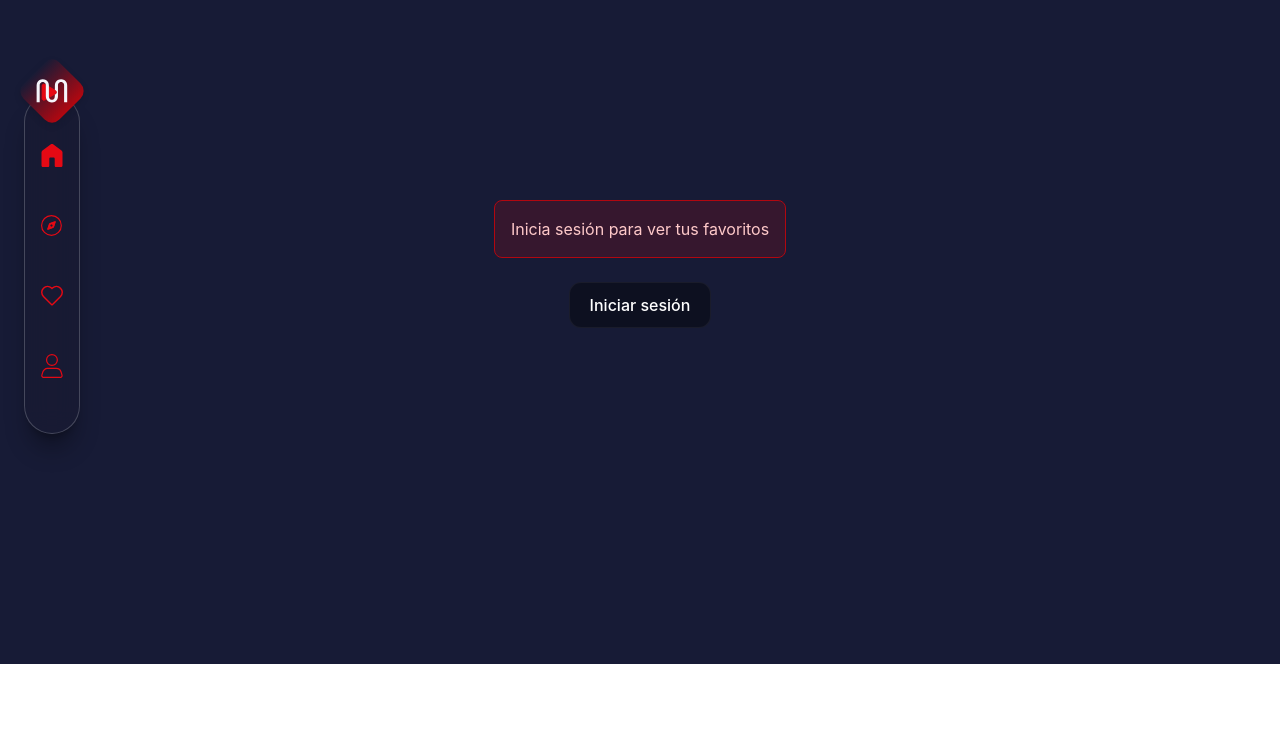
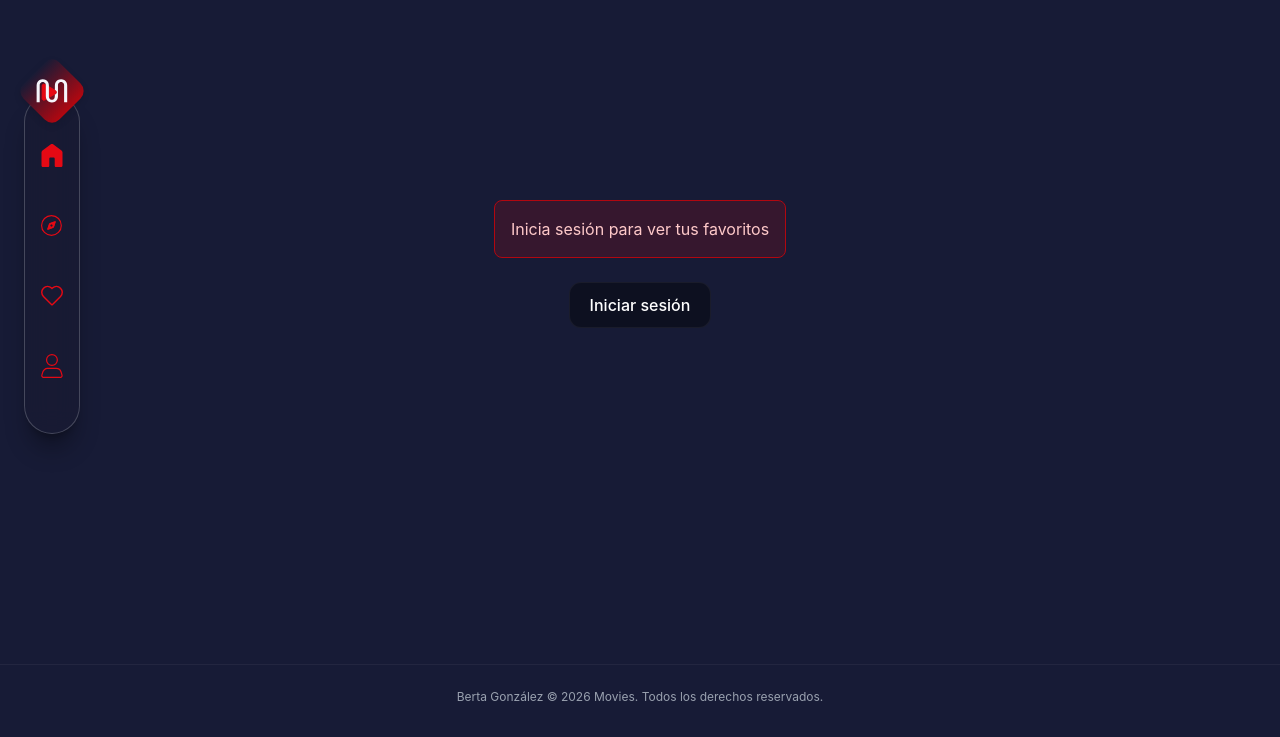
Before and after one commit to bertagonzalezgu/PROJECT-3---MOVIES, a React (Vite) app: page /favorites in a window 1280 px wide. Shown: the part 136-873 px from the top of the page. Before the commit the page ends 800 px from the top, so only its background shows below. Built offline with nearby package versions, Linux system fonts and the light colour scheme; no server answers.

Commit message:
feat: Add Footer component and linked in

```diff
--- a/src/components/Footer.tsx
+++ b/src/components/Footer.tsx
@@ -0,0 +1,7 @@
+export default function Footer(){
+  return (
+    <footer className="w-full bg-[#171B36] text-gray-400 text-xs text-center py-6 pb-28 md:pb-8 border-t border-white/5">
+      <p>Berta González © {new Date().getFullYear()} Movies. Todos los derechos reservados.</p>
+    </footer>
+  )
+}
--- a/src/features/favorites/pages/FavoritesPage.tsx
+++ b/src/features/favorites/pages/FavoritesPage.tsx
@@ -69,10 +69,6 @@ export default function FavoritesPage(){
         </Link>
       </main>
     )
-  }
-
-  if(favorites.length === 0){
-    return <p>Todavía no tienes películas favoritas</p>
   }
 
   return (
--- a/src/routes/App.jsx
+++ b/src/routes/App.jsx
@@ -10,6 +10,7 @@ import RegisterPage from '../features/auth/pages/RegisterPage'
 import LoginPage from '../features/auth/pages/LoginPage'
 import ProtectedRoute from '../features/auth/context/ProtectedRoutes'
 import FavoritesPage from '../features/favorites/pages/FavoritesPage.tsx'
+import Footer from '../components/Footer.tsx'
 
 export default function App(){
 
@@ -29,6 +30,7 @@ export default function App(){
             <Route path='/actor/:id' element={<ActorDetailPage/>}/>
             <Route path='/director/:id' element={<DirectorDetailPage/>}/>
         </Routes>
+        <Footer/>
         </>
     )
 }
```
